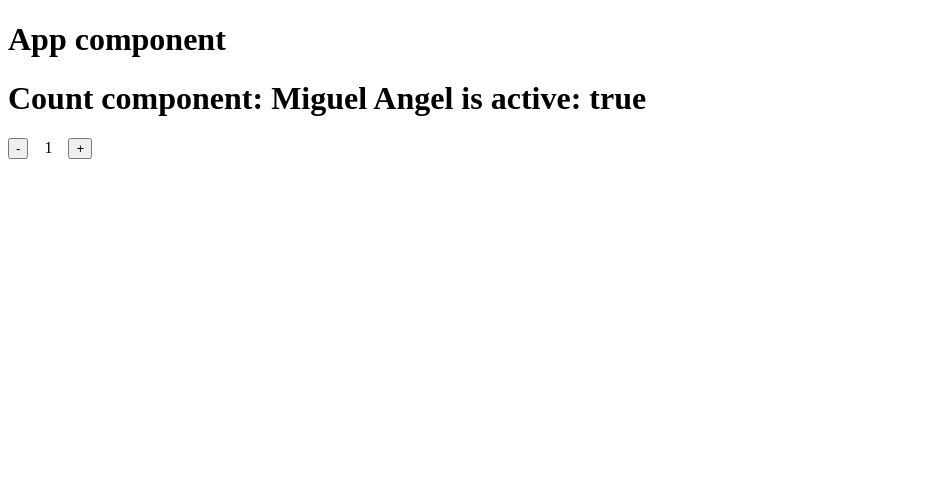
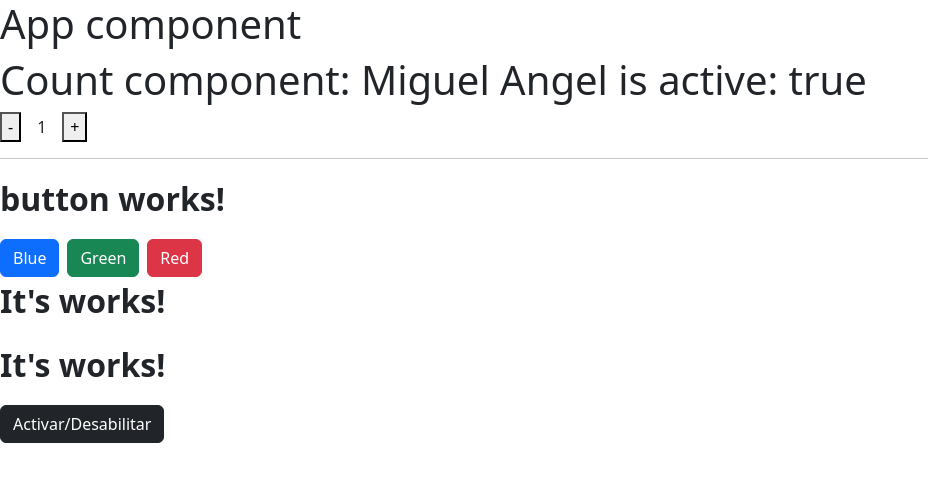
Before and after one commit to MigueAJM/backlog-frontend, an Angular app: page / in a window 1280 px wide. Shown: the top 482 px of the page, without its empty margins (0-928 px from the left). Built offline with nearby package versions, Linux system fonts and the light colour scheme.

Commit message:
class binding o enlaces de clases

```diff
--- a/src/app/app.component.html
+++ b/src/app/app.component.html
@@ -1,3 +1,5 @@
 
 <h1>App component</h1>
 <app-count></app-count>
+<hr/>
+<app-button></app-button>
--- a/src/app/app.module.ts
+++ b/src/app/app.module.ts
@@ -5,11 +5,13 @@ import { AppRoutingModule } from './app-routing.module';
 import { AppComponent } from './app.component';
 
 import { CountComponent } from './count/count.component';
+import { ButtonComponent } from './button/button.component';
 
 @NgModule({
   declarations: [
     AppComponent,
-    CountComponent
+    CountComponent,
+    ButtonComponent
   ],
   imports: [
     BrowserModule,
--- /dev/null
+++ b/src/app/button/button.component.html
@@ -0,0 +1,30 @@
+<p>button works!</p>
+<div class="div">
+  <button
+    [ngClass]="{
+        disabled: button_disabled
+    }"
+    class="btn btn-primary"
+    (click)="text_color = 'text-primary'"
+  >
+    Blue
+  </button>
+  <button
+    [class.disabled]="button_disabled"
+    class="btn btn-success mx-2"
+    (click)="text_color = 'text-success'"
+  >
+    Green
+  </button>
+  <button
+    [class.disabled]="button_disabled"
+    class="btn btn-danger"
+    (click)="text_color = 'text-danger'"
+  >
+    Red
+  </button>
+</div>
+<p class="{{ text_color }}">It's works!</p>
+<p [class]="text_color">It's works!</p>
+
+<button class="btn btn-dark" (click)="button_disabled = !button_disabled">Activar/Desabilitar</button>
--- /dev/null
+++ b/src/app/button/button.component.sass
@@ -0,0 +1,3 @@
+p
+  font-size: 2rem
+  font-weight: bold
--- /dev/null
+++ b/src/app/button/button.component.ts
@@ -0,0 +1,11 @@
+import { Component } from '@angular/core';
+
+@Component({
+  selector: 'app-button',
+  templateUrl: './button.component.html',
+  styleUrls: ['./button.component.sass'],
+})
+export class ButtonComponent {
+  text_color: string = 'text-dark';
+  button_disabled: boolean = false;
+}
--- a/src/index.html
+++ b/src/index.html
@@ -1,11 +1,17 @@
-<!doctype html>
+<!DOCTYPE html>
 <html lang="en">
   <head>
-  <meta charset="utf-8">
+    <meta charset="utf-8" />
     <title>BacklogFrontend</title>
-  <base href="/">
-  <meta name="viewport" content="width=device-width, initial-scale=1">
-  <link rel="icon" type="image/x-icon" href="favicon.ico">
+    <base href="/" />
+    <meta name="viewport" content="width=device-width, initial-scale=1" />
+    <link rel="icon" type="image/x-icon" href="favicon.ico" />
+    <link
+      href="https://cdn.jsdelivr.net/npm/bootstrap@5.3.0-alpha1/dist/css/bootstrap.min.css"
+      rel="stylesheet"
+      integrity="sha384-GLhlTQ8iRABdZLl6O3oVMWSktQOp6b7In1Zl3/Jr59b6EGGoI1aFkw7cmDA6j6gD"
+      crossorigin="anonymous"
+    />
   </head>
   <body>
     <app-root></app-root>
```
Also changed, not shown: 1 other file (tests, documents, lock files or other folders). Lines whose indentation alone changed are shown as unchanged.
